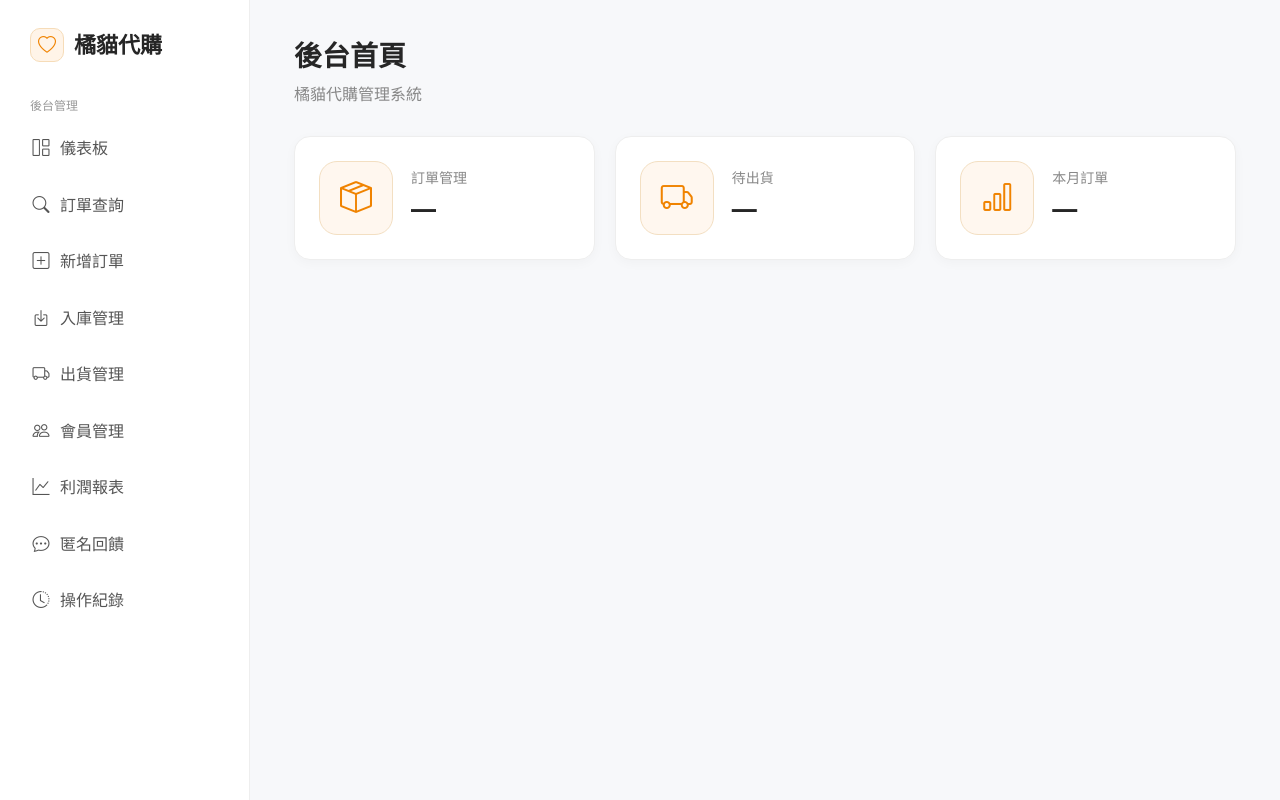
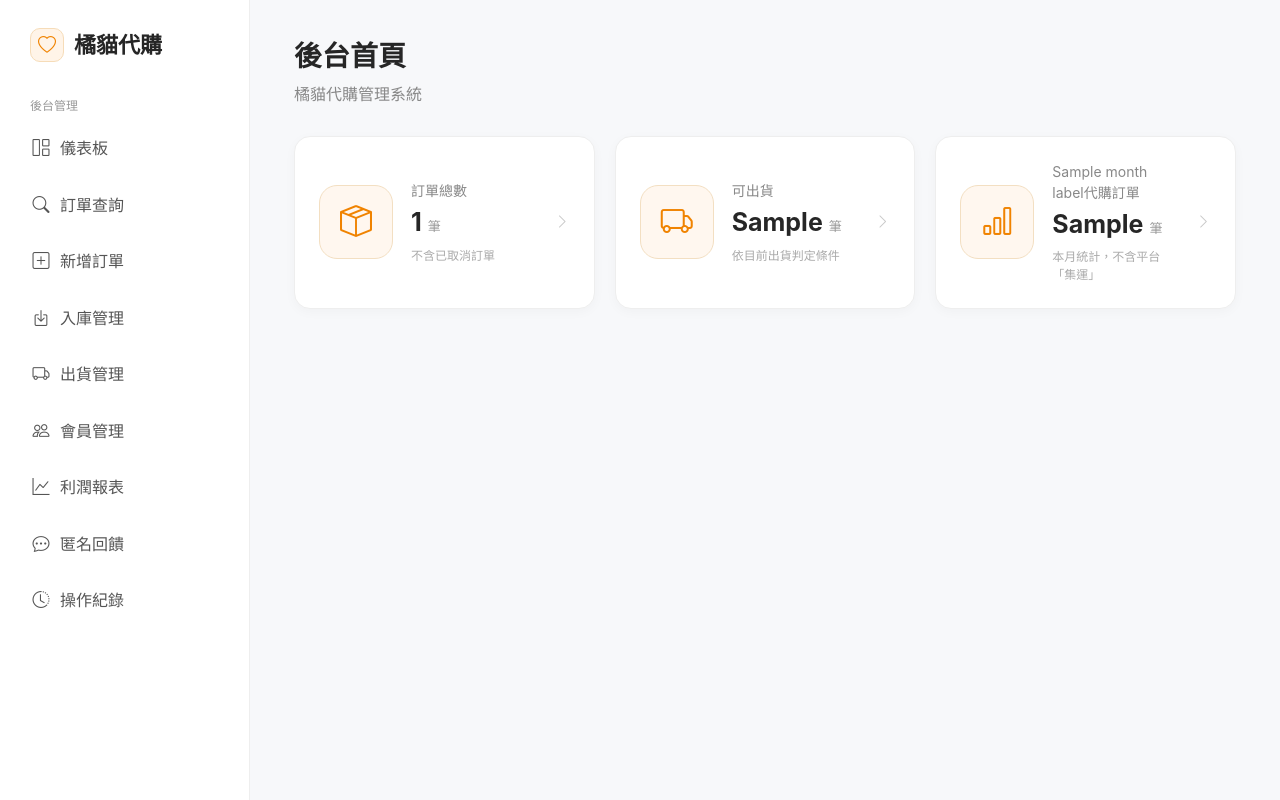
Before and after one commit to lin6165288/orange-admin, a FastAPI app: template templates/index.html in a window 1280 px wide. Run offline with FastAPI, Linux system fonts and the light colour scheme; the template is opened without the code that fills it: most values are stand-ins (such as "Sample title", 1, 10 or a date in 2020).

Commit message:
Add files via upload

```diff
--- a/templates/index.html
+++ b/templates/index.html
@@ -7,27 +7,36 @@
     <p>橘貓代購管理系統</p>
   </div>
 </div>
+
 <div class="dashboard-grid">
-  <div class="dashboard-card">
+  <a class="dashboard-card dashboard-card-link" href="/orders">
     <div class="card-icon"><i class="bi bi-box-seam"></i></div>
-    <div>
-      <div class="card-label">訂單管理</div>
-      <div class="card-value">—</div>
+    <div class="dashboard-card-copy">
+      <div class="card-label">訂單總數</div>
+      <div class="card-value">{{ total_orders }} <small>筆</small></div>
+      <div class="card-note">不含已取消訂單</div>
     </div>
-  </div>
-  <div class="dashboard-card">
+    <i class="bi bi-chevron-right dashboard-card-arrow"></i>
+  </a>
+
+  <a class="dashboard-card dashboard-card-link" href="/shipping">
     <div class="card-icon"><i class="bi bi-truck"></i></div>
-    <div>
-      <div class="card-label">待出貨</div>
-      <div class="card-value">—</div>
+    <div class="dashboard-card-copy">
+      <div class="card-label">可出貨</div>
+      <div class="card-value">{{ ready_orders }} <small>筆</small></div>
+      <div class="card-note">依目前出貨判定條件</div>
     </div>
-  </div>
-  <div class="dashboard-card">
+    <i class="bi bi-chevron-right dashboard-card-arrow"></i>
+  </a>
+
+  <a class="dashboard-card dashboard-card-link" href="/orders">
     <div class="card-icon"><i class="bi bi-bar-chart"></i></div>
-    <div>
-      <div class="card-label">本月訂單</div>
-      <div class="card-value">—</div>
+    <div class="dashboard-card-copy">
+      <div class="card-label">{{ month_label }}代購訂單</div>
+      <div class="card-value">{{ month_purchase_orders }} <small>筆</small></div>
+      <div class="card-note">本月統計，不含平台「集運」</div>
     </div>
-  </div>
+    <i class="bi bi-chevron-right dashboard-card-arrow"></i>
+  </a>
 </div>
 {% endblock %}
```
